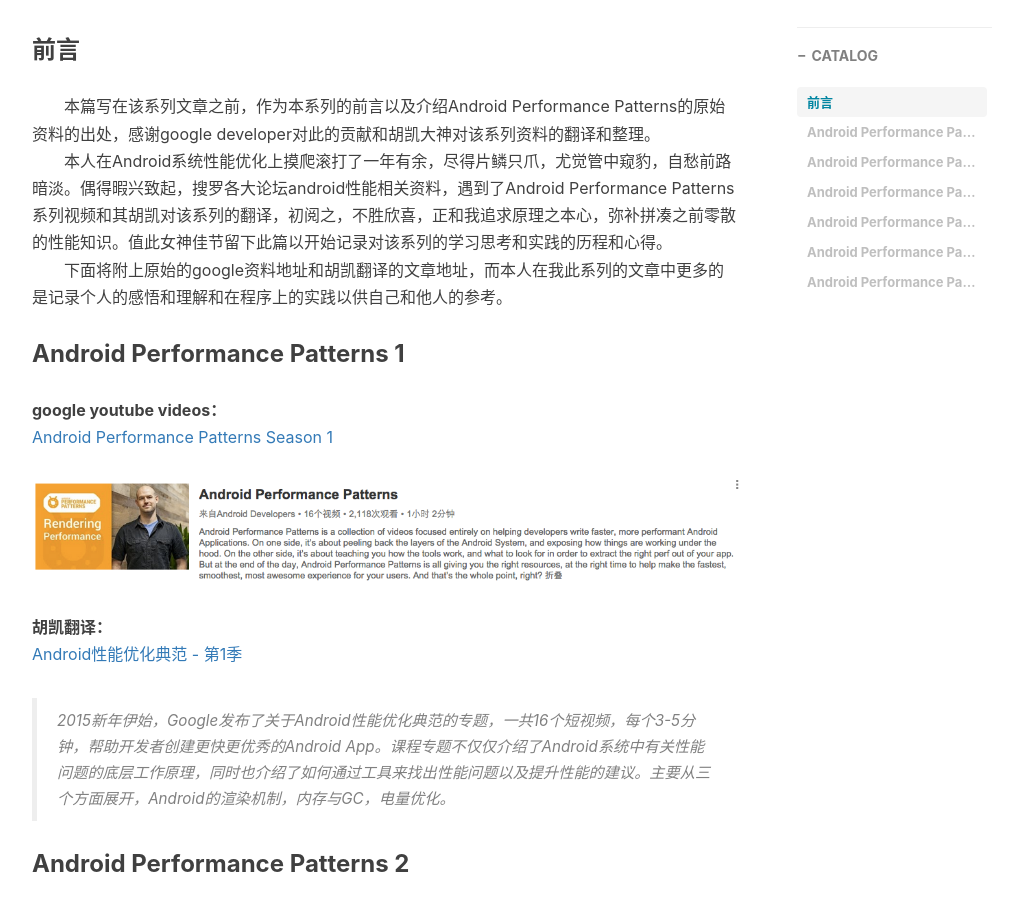
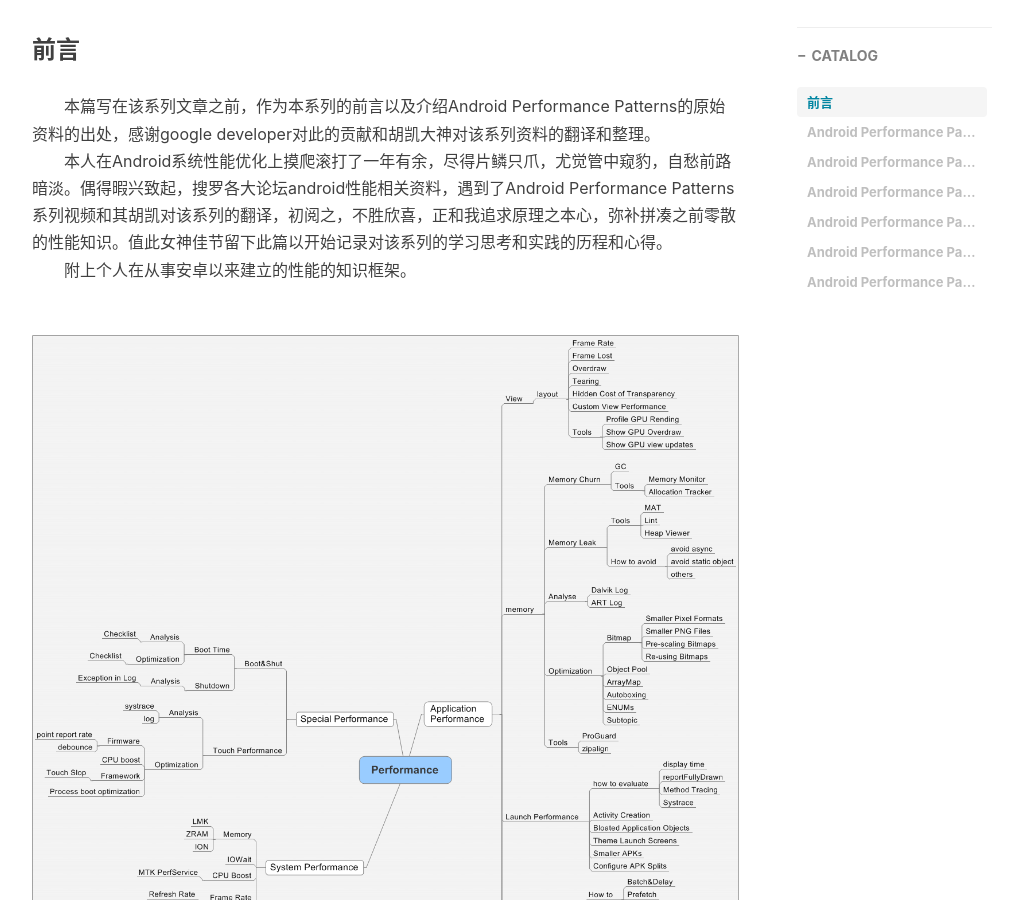
Before and after one commit to chendongqi/blog, a Jekyll site: the page built from _posts/android/performance/2017-03-08-android_per_patterns_overview.markdown, in a window 1280 px wide and 900 px high, scrolled down 638 px. Shown: the whole window, without its empty margins (233-1256 px from the left). Built offline with Jekyll 4.4.1, drawn with Linux system fonts in a browser that asks for light colours; nearby versions of some CDN libraries; comment, search, counter and statistics services are not loaded.

Commit message:
update performance overview: add performance knowledge architecture

```diff
--- a/_posts/android/performance/2017-03-08-android_per_patterns_overview.markdown
+++ b/_posts/android/performance/2017-03-08-android_per_patterns_overview.markdown
@@ -14,9 +14,11 @@
 ---
 
 ### 前言
-&emsp;&emsp;本篇写在该系列文章之前，作为本系列的前言以及介绍Android Performance Patterns的原始资料的出处，感谢google developer对此的贡献和胡凯大神对该系列资料的翻译和整理。
-&emsp;&emsp;本人在Android系统性能优化上摸爬滚打了一年有余，尽得片鳞只爪，尤觉管中窥豹，自愁前路暗淡。偶得暇兴致起，搜罗各大论坛android性能相关资料，遇到了Android Performance Patterns系列视频和其胡凯对该系列的翻译，初阅之，不胜欣喜，正和我追求原理之本心，弥补拼凑之前零散的性能知识。值此女神佳节留下此篇以开始记录对该系列的学习思考和实践的历程和心得。
-&emsp;&emsp;下面将附上原始的google资料地址和胡凯翻译的文章地址，而本人在我此系列的文章中更多的是记录个人的感悟和理解和在程序上的实践以供自己和他人的参考。
+  本篇写在该系列文章之前，作为本系列的前言以及介绍Android Performance Patterns的原始资料的出处，感谢google developer对此的贡献和胡凯大神对该系列资料的翻译和整理。
+  本人在Android系统性能优化上摸爬滚打了一年有余，尽得片鳞只爪，尤觉管中窥豹，自愁前路暗淡。偶得暇兴致起，搜罗各大论坛android性能相关资料，遇到了Android Performance Patterns系列视频和其胡凯对该系列的翻译，初阅之，不胜欣喜，正和我追求原理之本心，弥补拼凑之前零散的性能知识。值此女神佳节留下此篇以开始记录对该系列的学习思考和实践的历程和心得。
+  附上个人在从事安卓以来建立的性能的知识框架。
+  ![Performance_knowledge_architecture.png](https://chendongqi.github.io/blog/img/2017-03-08-android_perf_patterns_overview/Performance_knowledge_architecture.png)
+  下面将附上原始的google资料地址和胡凯翻译的文章地址，而本人在我此系列的文章中更多的是记录个人的感悟和理解和在程序上的实践以供自己和他人的参考。
 
 ### Android Performance Patterns 1
 
```
Also changed, not shown: img/2017-03-08-android_perf_patterns_overview/Performance_knowledge_architecture.png (added).
